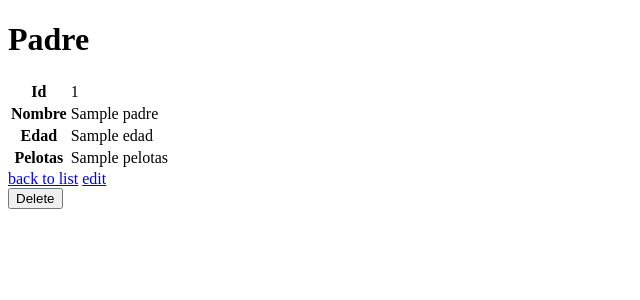
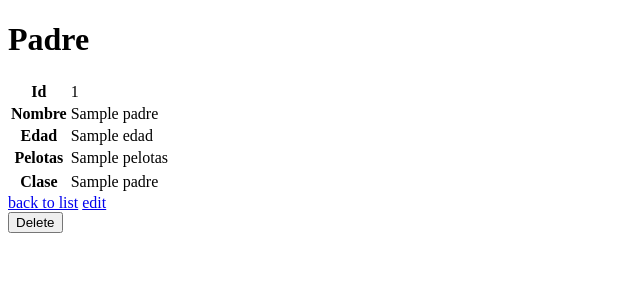
Before and after one commit to Lhezver/symfony-herencia, a Symfony app: template templates/padre/show.html.twig in a window 1280 px wide. Shown: the top 300 px of the page, without its empty margins (0-640 px from the left). Run offline with Twig, Linux system fonts and the light colour scheme; the template is opened without the code that fills it: most values are stand-ins (such as "Sample title", 1, 10 or a date in 2020); some libraries are stand-ins or nearby versions.

Commit message:
muestra nombre de la clase en el show padre

```diff
--- a/src/Controller/PadreController.php
+++ b/src/Controller/PadreController.php
@@ -20,7 +20,6 @@ class PadreController extends AbstractController
      */
     public function index(PadreRepository $padreRepository): Response
     {
-        dd($padreRepository->findAll());
         return $this->render('padre/index.html.twig', [
             'padres' => $padreRepository->findAll(),
         ]);
--- a/templates/padre/show.html.twig
+++ b/templates/padre/show.html.twig
@@ -31,6 +31,12 @@
                 <td>{{ padre.pelotas }}</td>
             </tr>
             {% endif %}
+            <tr>
+            <tr>
+                <th>Clase</th>
+                <td>{{ padre.getClassName() }}</td>
+            </tr>
+            </tr>
         </tbody>
     </table>
 
```
